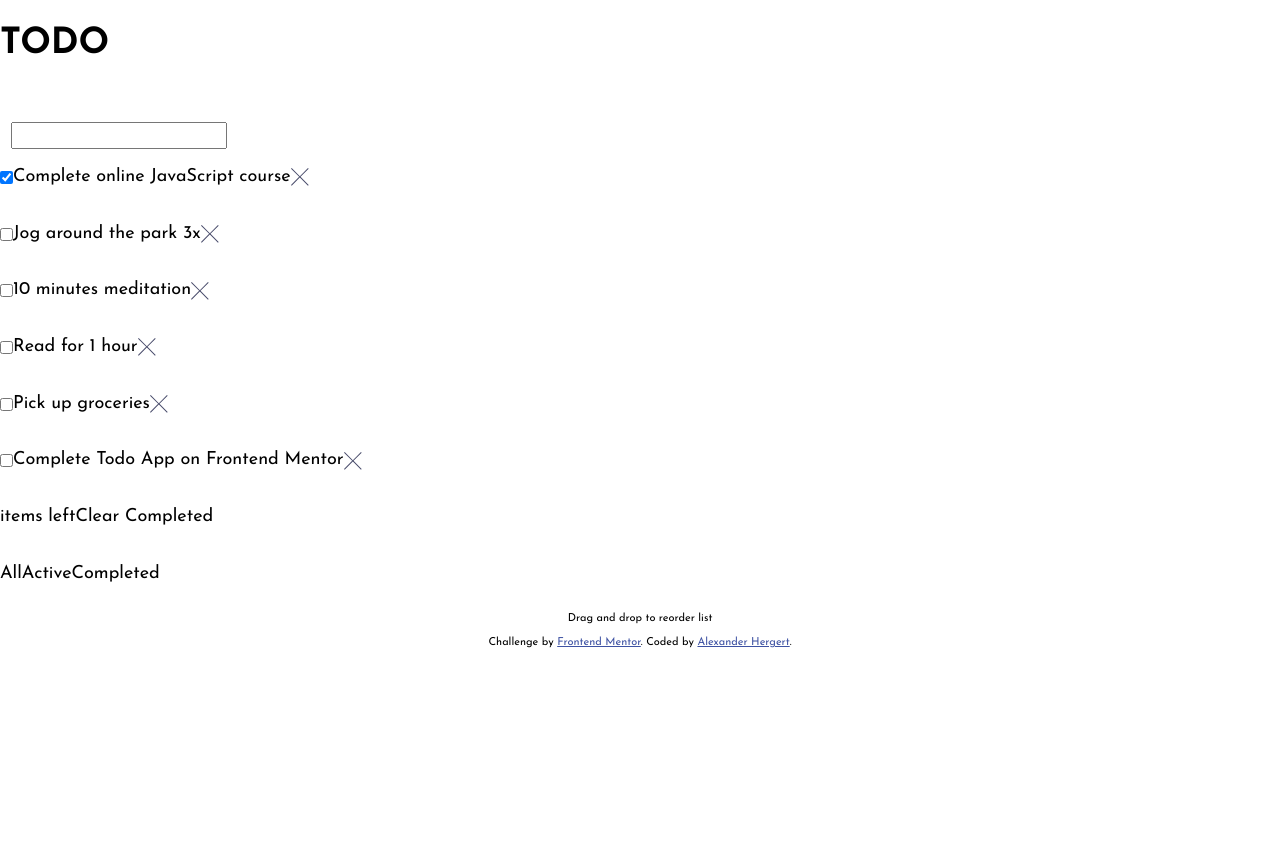
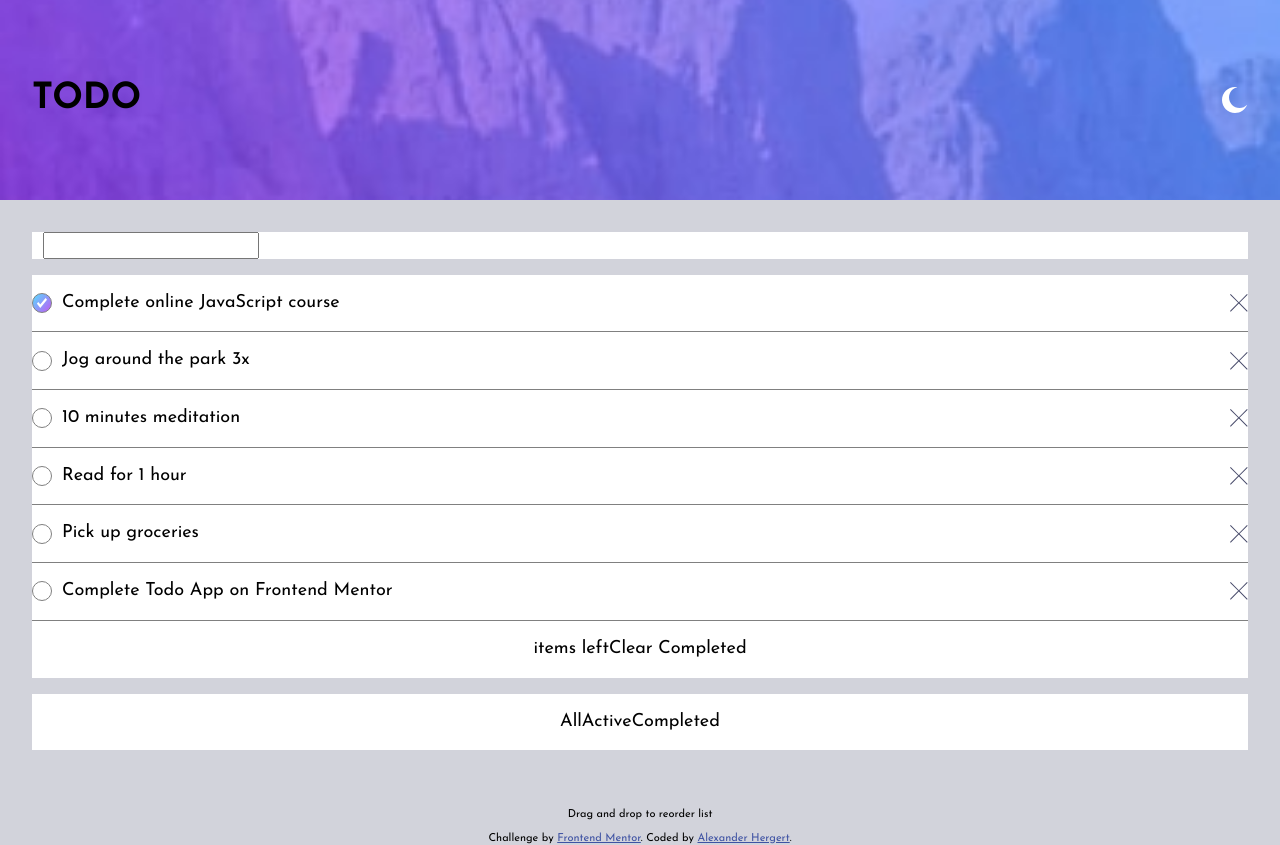
Before and after one commit to alexander-hergert/Todo-app, a React (Vite) app: page / in a window 1280 px wide. Before the commit the page ends 824 px from the top, so only its background shows below. Built offline with nearby package versions, Linux system fonts and the light colour scheme.

Commit message:
Add basic css styles.

```diff
--- a/public/styles/style.css
+++ b/public/styles/style.css
@@ -2,7 +2,7 @@
 
 :root {
   --bright-blue: hsl(220, 98%, 61%);
-  --check-background: linear-gradient hsl(192, 100%, 67%) to hsl(280, 87%, 65%);
+  --check-background: linear-gradient hsl(192, 100%, 67%), hsl(280, 87%, 65%);
   --very-light-gray: hsl(0, 0%, 98%);
   --very-light-grayish-blue: hsl(236, 33%, 92%);
   --light-grayish-blue: hsl(233, 11%, 84%);
@@ -17,10 +17,15 @@
   --very-dark-grayish-blue: hsl(237, 14%, 26%);
 }
 
+* {
+  box-sizing: border-box;
+}
+
 body {
   min-height: 100vh;
   font-size: 18px;
   font-family: "Josefin Sans", sans-serif;
+  background-color: hsl(233, 11%, 84%);
 }
 
 footer {
--- a/src/App.jsx
+++ b/src/App.jsx
@@ -7,7 +7,9 @@ import CreateTodo from "./components/CreateTodo";
 import Todos from "./components/Todos";
 import FiltersMobile from "./components/FiltersMobile";
 
-const Main = styled.main``;
+const Main = styled.main`
+  padding: 2rem;
+`;
 
 function App() {
   return (
--- a/src/components/CreateTodo.jsx
+++ b/src/components/CreateTodo.jsx
@@ -3,7 +3,10 @@ import { styled } from "styled-components";
 
 /**************** STYLES ******************/
 
-const Styles = styled.section``;
+const Styles = styled.section`
+  background-color: white;
+  margin-bottom: 1rem;
+`;
 
 /**************** COMPONENT ******************/
 
--- a/src/components/FiltersMobile.jsx
+++ b/src/components/FiltersMobile.jsx
@@ -6,6 +6,9 @@ import { styled } from "styled-components";
 const Styles = styled.section`
   div {
     display: flex;
+    background-color: white;
+    justify-content: center;
+    margin-bottom: 1rem;
   }
 `;
 
--- a/src/components/Header.jsx
+++ b/src/components/Header.jsx
@@ -1,11 +1,25 @@
 import React from "react";
+import { styled } from "styled-components";
+/**************** STYLES ******************/
+
+const Styles = styled.header`
+  display: flex;
+  align-items: center;
+  justify-content: space-between;
+  height: 25vh;
+  width: 100%;
+  background: url("/images/bg-mobile-light.jpg") center/cover no-repeat;
+  padding: 2rem;
+`;
+
+/**************** COMPONENT ******************/
 
 const Header = () => {
   return (
-    <header>
+    <Styles>
       <h1>TODO</h1>
       <input type="image" src="images/icon-moon.svg" alt="icon-moon" />
-    </header>
+    </Styles>
   );
 };
 
--- a/src/components/Todo.jsx
+++ b/src/components/Todo.jsx
@@ -6,6 +6,48 @@ import { styled } from "styled-components";
 const Styles = styled.article`
   display: flex;
   align-items: center;
+  justify-content: space-between;
+  background-color: white;
+  border-bottom: 1px solid gray;
+  div {
+    display: flex;
+    align-items: center;
+  }
+
+  input[type="checkbox"] {
+    appearance: none;
+    width: 20px;
+    height: 20px;
+    border-radius: 50%;
+    border: 1px solid gray;
+    margin-right: 10px;
+    position: relative;
+
+    &:checked {
+      background: linear-gradient(
+        130deg,
+        hsl(192, 100%, 67%),
+        hsl(280, 87%, 65%)
+      );
+    }
+
+    &::before {
+      content: "";
+      position: absolute;
+      top: 50%;
+      left: 50%;
+      transform: translate(-50%, -50%);
+      width: 60%;
+      height: 60%;
+      background-image: url("/images/icon-check.svg");
+      background-size: 100% 100%;
+      display: none;
+    }
+  }
+
+  input[type="checkbox"]:checked::before {
+    display: block;
+  }
 `;
 
 /**************** COMPONENT ******************/
@@ -13,8 +55,10 @@ const Styles = styled.article`
 const Todo = ({ id, content, isCompleted }) => {
   return (
     <Styles>
-      <input type="checkbox" name={id} id={id} defaultChecked={isCompleted} />
-      <p>{content}</p>
+      <div>
+        <input type="checkbox" name={id} id={id} defaultChecked={isCompleted} />
+        <p>{content}</p>
+      </div>
       <input type="image" src="images/icon-cross.svg" alt="icon-delete" />
     </Styles>
   );
```
